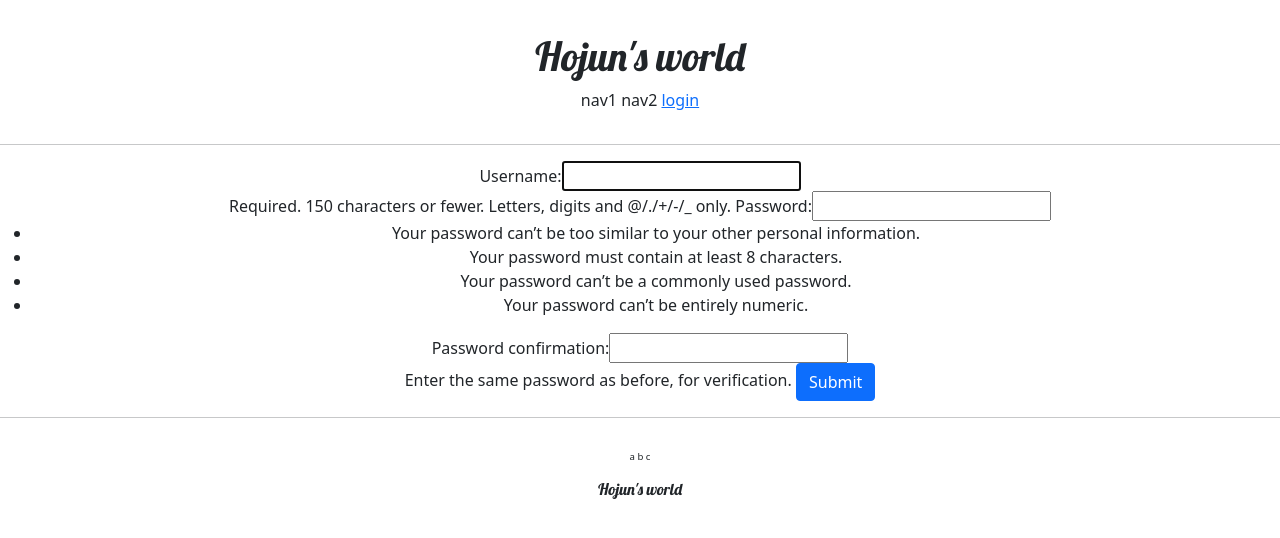
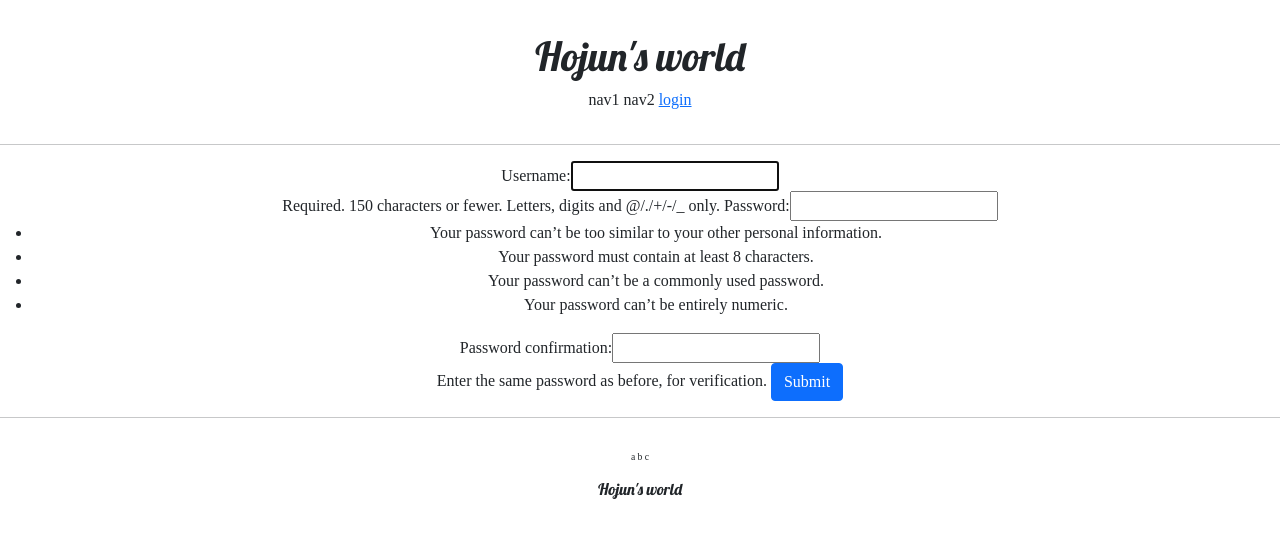
Before and after one commit to hojunkimdev/django_pinterest, a Django app: page /account/create/ in a window 1280 px wide. Shown: the top 538 px of the page. Run offline with Django 3.2, Linux system fonts and the light colour scheme; some web fonts are replaced.

Commit message:
Add font NanumSqaure

```diff
--- a/templates/base.html
+++ b/templates/base.html
@@ -2,7 +2,7 @@
 <html lang="ko">
 
 {% include 'head.html' %}
-<body>
+<body style="font-family: 'NanumSquareR';">
     {% include 'header.html' %}
     <hr>
     {% block content %}
--- a/templates/head.html
+++ b/templates/head.html
@@ -15,4 +15,27 @@
 
     {#  DEFAULT CSS LINK  #}
     <link rel="stylesheet" type="text/css" href="{%  static 'base.css' %}">
+
+    <style>
+        @font-face {
+            font-family: 'NanumSquareR';
+            src: local('NanumSquareR')
+            url("{% static 'fonts/NanumSquareR.ttf' %}") format("opentype");
+        }
+        @font-face {
+            font-family: 'NanumSquareEB';
+            src: local('NanumSquareEB')
+            url("{% static 'fonts/NanumSquareEB.otf' %}") format("opentype");
+        }
+        @font-face {
+            font-family: 'NanumSquareB';
+            src: local('NanumSquareB')
+            url("{% static 'fonts/NanumSquareB.otf' %}") format("opentype");
+        }
+        @font-face {
+            font-family: 'NanumSquareR';
+            src: local('NanumSquareR')
+            url("{% static 'fonts/NanumSquareR.otf' %}") format("opentype");
+        }
+    </style>
 </head>
```
Also changed, not shown: accountapp/static/fonts/NanumSquareEB.otf (added), accountapp/static/fonts/NanumSquareL.otf (added), accountapp/static/fonts/NanumSquareR.otf (added), accountapp/static/fonts/NanumSquareR.ttf (added).
